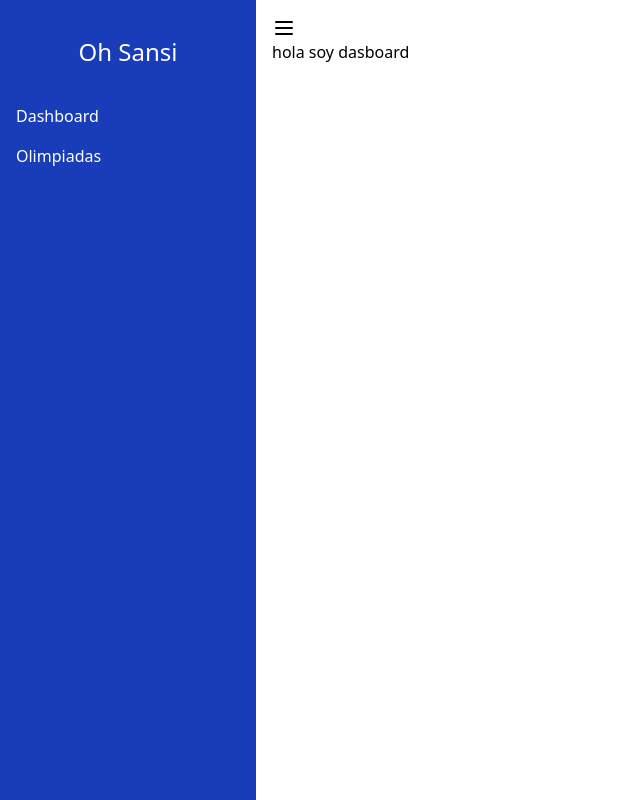
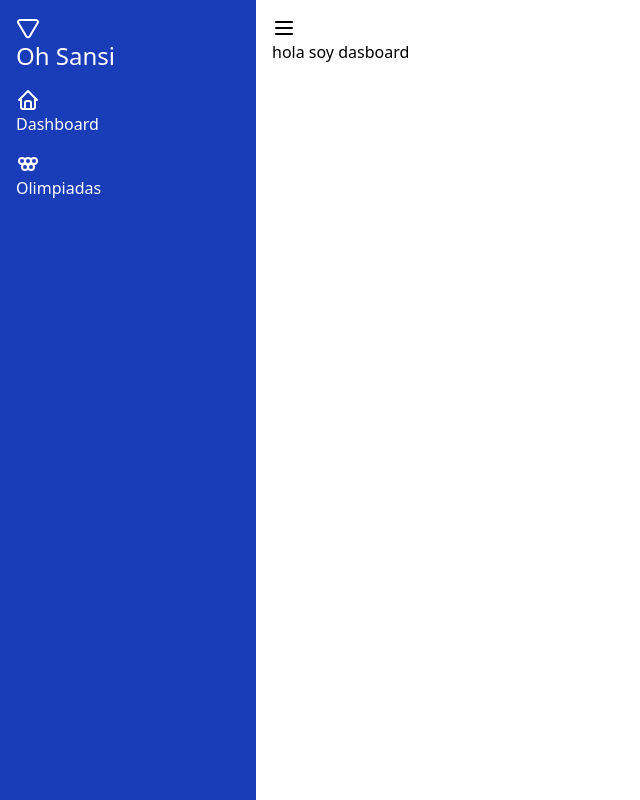
Before and after one commit to IVER-15-07/ohSansi, a React (Vite) app in the folder frontend/: page /AdminLayout in a window 1280 px wide. Shown: the whole page, without its empty margins (0-640 px from the left). Built offline with nearby package versions, Linux system fonts and the light colour scheme.

Commit message:
el sadibar tiene un mejor diseño

```diff
--- a/frontend/src/layouts/AdminLayout.jsx
+++ b/frontend/src/layouts/AdminLayout.jsx
@@ -28,23 +28,37 @@ const AdminLayout = () => {
 
   return (
     <div className="flex">
+
       {/* Sidebar */}
-      <div className={`p-4 bg-blue-800 text-white h-screen transition-all duration-300 ${
-          isCollapsed ? 'w-[2cm] rounded-2xl' : 'w-1/5'
+      <div className={`p-4 bg-blue-800 text-white h-screen transition-all duration-300 ${isCollapsed ? 'w-[1.5cm] h-[50%] rounded-2xl mt-4 mb-4 ml-4' : 'w-1/5'
         }`}>
-        <div className="p-5 text-center">
-          <h1 className={`text-2xl mb-4 ${isCollapsed ? 'hidden' : 'block'}`}>Oh Sansi</h1>
+        <div className="flex items-center space-x-2 ">
+          <h1 className={`text-2xl mb-4 'hidden' : 'block'}`}><svg xmlns="http://www.w3.org/2000/svg" viewBox="0 0 24 24" fill="none" stroke="currentColor" stroke-linecap="round" stroke-linejoin="round" width="24" height="24" stroke-width="2">
+            <path d="M10.363 20.405l-8.106 -13.534a1.914 1.914 0 0 1 1.636 -2.871h16.214a1.914 1.914 0 0 1 1.636 2.871l-8.106 13.534a1.914 1.914 0 0 1 -3.274 0z"></path>
+          </svg>Oh Sansi</h1>
         </div>
+
+
         <button
           onClick={() => setPaginacion('DASHBOARD')}
-          className={`block mb-4 ${isCollapsed ? 'text-sm' : ''}`}
-        >
-          Dashboard
+          className={`block mb-4 ${isCollapsed ? 'text-sm' : ''}`} >
+          <svg xmlns="http://www.w3.org/2000/svg" viewBox="0 0 24 24" fill="none" stroke="currentColor" stroke-linecap="round" stroke-linejoin="round" width="24" height="24" stroke-width="2">
+            <path d="M5 12l-2 0l9 -9l9 9l-2 0"></path>
+            <path d="M5 12v7a2 2 0 0 0 2 2h10a2 2 0 0 0 2 -2v-7"></path>
+            <path d="M9 21v-6a2 2 0 0 1 2 -2h2a2 2 0 0 1 2 2v6"></path>
+          </svg>Dashboard
         </button>
+
         <button
           onClick={() => setPaginacion('CREAR')}
-          className={`block mb-4 ${isCollapsed ? 'text-sm' : ''}`}
-        >
+          className={`block mb-4 ${isCollapsed ? 'text-sm' : ''}`}>
+          <svg xmlns="http://www.w3.org/2000/svg" viewBox="0 0 24 24" fill="none" stroke="currentColor" stroke-linecap="round" stroke-linejoin="round" width="24" height="24" stroke-width="2">
+            <path d="M6 9m-3 0a3 3 0 1 0 6 0a3 3 0 1 0 -6 0"></path>
+            <path d="M18 9m-3 0a3 3 0 1 0 6 0a3 3 0 1 0 -6 0"></path>
+            <path d="M12 9m-3 0a3 3 0 1 0 6 0a3 3 0 1 0 -6 0"></path>
+            <path d="M9 15m-3 0a3 3 0 1 0 6 0a3 3 0 1 0 -6 0"></path>
+            <path d="M15 15m-3 0a3 3 0 1 0 6 0a3 3 0 1 0 -6 0"></path>
+          </svg>
           Olimpiadas
         </button>
       </div>
@@ -57,8 +71,6 @@ const AdminLayout = () => {
           <path d="M4 18l16 0"></path>
         </svg></div>
 
-        <ion-icon name="airplane-outline"></ion-icon>
-
         <div className="h-1/10 ">
 
           {renderComponent()}
```
